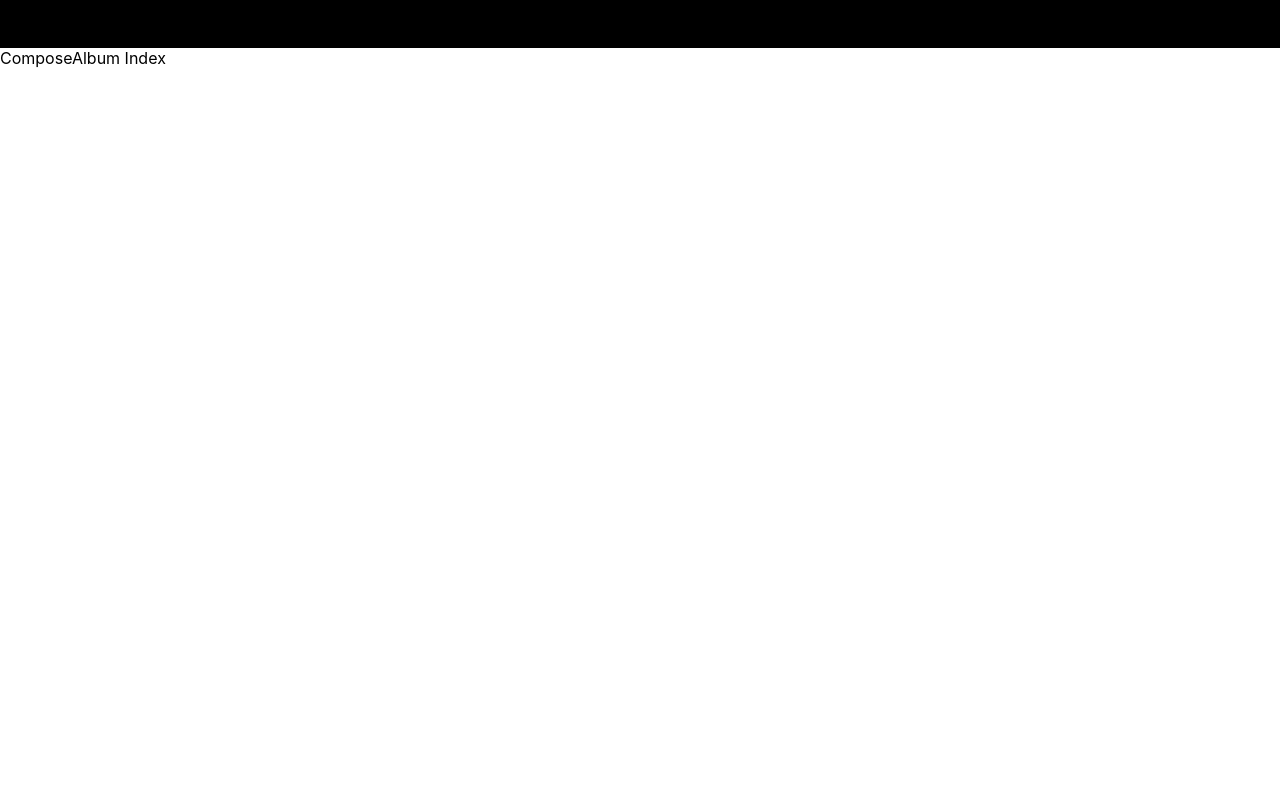
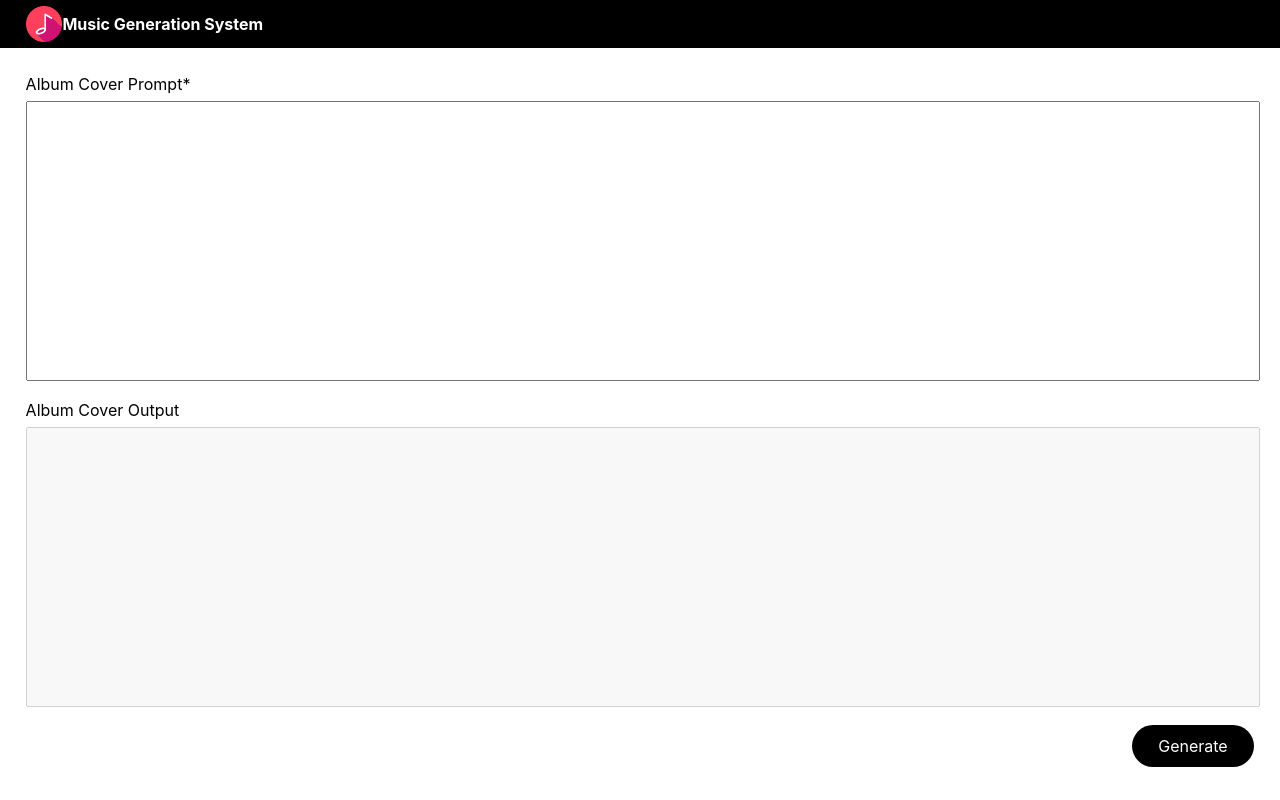
Before and after one commit to shivalikasingh95/assembly-ai-hackathon, a React (Create React App) app in the folder ui/: page /compose-album in a window 1280 px wide. Built offline with nearby package versions, Linux system fonts and the light colour scheme.

Commit message:
Lyrics, Album Page

```diff
--- /dev/null
+++ b/ui/api/api.js
@@ -0,0 +1 @@
+import axios from "axios";
--- a/ui/package.json
+++ b/ui/package.json
@@ -11,6 +11,8 @@
     "react-dom": "^18.2.0",
     "react-router-dom": "^6.4.5",
     "react-scripts": "5.0.1",
+    "react-spinners": "^0.13.7",
+    "react-toastify": "^9.1.1",
     "web-vitals": "^2.1.4"
   },
   "scripts": {
--- a/ui/src/App.css
+++ b/ui/src/App.css
@@ -4,8 +4,14 @@
 
 .app-header-root {
   height: 6vh;
+  display: flex;
+  padding: 0% 2%;
   position: sticky;
+  color: #ffffff;
+  font-weight: bold;
+  align-items: center;
   background: #000000;
+  box-sizing: border-box;
 }
 
 .app-content-root {
@@ -53,3 +59,86 @@
   line-height: 1.5;
   text-align: center;
 }
+
+.compose-lyric-root {
+  height: 100%;
+}
+
+.compose-lyric-root-inner {
+  padding: 2%;
+  height: 100%;
+  display: flex;
+  box-sizing: border-box;
+  flex-direction: column;
+}
+
+.compose-lyric-input {
+  height: 43%;
+  display: flex;
+  margin-bottom: 2%;
+  flex-direction: column;
+}
+
+.compose-lyric-input-heading {
+  height: 5%;
+  margin-bottom: 1%;
+}
+
+.compose-lyric-input-box {
+  height: 94%;
+}
+
+.compose-lyric-output {
+  height: 43%;
+  display: flex;
+  margin-bottom: 2%;
+  flex-direction: column;
+}
+
+.compose-lyric-output-heading {
+  height: 5%;
+  margin-bottom: 1%;
+}
+
+.compose-lyric-output-box {
+  height: 94%;
+}
+
+.compose-lyric-footer {
+  height: 6%;
+  display: flex;
+}
+
+.compose-lyric-footer-error-container {
+  width: 50%;
+  display: flex;
+  align-items: center;
+}
+
+.compose-lyric-footer-button-container {
+  width: 50%;
+  display: flex;
+  justify-content: end;
+}
+
+.compose-lyric-textarea {
+  width: 100%;
+  resize: none;
+  height: 100%;
+}
+
+.compose-lyric-button {
+  width: 20%;
+  height: 100%;
+  display: flex;
+  cursor: pointer;
+  color: #ffffff;
+  border-radius: 500px;
+  align-items: center;
+  justify-content: center;
+  background-color: #000000;
+}
+
+.compose-lyric-button:hover {
+  transform: scale(1.04);
+}
--- a/ui/src/App.js
+++ b/ui/src/App.js
@@ -1,5 +1,10 @@
 import "./App.css";
-import { Route, Routes, Navigate, BrowserRouter as Router } from "react-router-dom";
+import {
+  Route,
+  Routes,
+  Navigate,
+  BrowserRouter as Router,
+} from "react-router-dom";
 
 import AppHeader from "./components/AppHeader";
 // Page / route import
@@ -11,11 +16,11 @@ import ComposeBgMusicIndex from "./pages/ComposeBgMusicIndex";
 function App() {
   return (
     <div className="app-root">
-      <div className="app-header-root">
-        <AppHeader />
-      </div>
-      <div className="app-content-root">
-        <Router>
+      <Router>
+        <div className="app-header-root">
+          <AppHeader />
+        </div>
+        <div className="app-content-root">
           <Routes>
             <Route exact path="/" element={<DashboardIndex />} />
             <Route path="/compose-lyric" element={<ComposeLyricIndex />} />
@@ -23,8 +28,8 @@ function App() {
             <Route path="/compose-bgmusic" element={<ComposeBgMusicIndex />} />
             <Route path="*" element={<Navigate to="/" />} />
           </Routes>
-        </Router>
-      </div>
+        </div>
+      </Router>
     </div>
   );
 }
--- a/ui/src/components/AppHeader.js
+++ b/ui/src/components/AppHeader.js
@@ -1,9 +1,24 @@
 import React from "react";
+import { useNavigate } from "react-router-dom";
+
+import MusicImg from "../images/music-note.png";
 
 const Header = () => {
+  const navigate = useNavigate();
   return (
-    <>Header</>
-  )
-}
+    <>
+      <img
+        width="3%"
+        src={MusicImg}
+        alt="Music Note"
+        style={{ cursor: "pointer" }}
+        onClick={() => navigate("/")}
+      />
+      <div style={{ cursor: "pointer" }} onClick={() => navigate("/")}>
+        Music Generation System
+      </div>
+    </>
+  );
+};
 
 export default Header;
--- a/ui/src/index.js
+++ b/ui/src/index.js
@@ -2,12 +2,26 @@ import "./index.css";
 import App from "./App";
 import React from "react";
 import ReactDOM from "react-dom/client";
+import "react-toastify/dist/ReactToastify.css";
+import { ToastContainer } from 'react-toastify';
 import reportWebVitals from "./reportWebVitals";
 
 const root = ReactDOM.createRoot(document.getElementById("root"));
 root.render(
   <React.StrictMode>
     <App />
+    <ToastContainer
+      rtl={false}
+      closeOnClick
+      pauseOnHover
+      theme="dark"
+      autoClose={5000}
+      pauseOnFocusLoss
+      draggable={false}
+      newestOnTop={false}
+      position="bottom-left"
+      hideProgressBar={false}
+    />
   </React.StrictMode>
 );
 
--- a/ui/src/pages/ComposeAlbumIndex.js
+++ b/ui/src/pages/ComposeAlbumIndex.js
@@ -1,9 +1,79 @@
-import React from "react";
+import React, { useState } from "react";
 
 const ComposeAlbumIndex = () => {
+  const [albumInfo, setAlbumInfo] = useState({
+    input: "",
+    output: "",
+    errorMessage: "",
+  });
+
+  const handleChangeAlbumInfo = (key, val) => {
+    setAlbumInfo({
+      ...albumInfo,
+      [key]: val,
+    });
+  };
+
+  const handleGenerateAlbum = async () => {
+    if (albumInfo?.input) {
+    } else {
+      setAlbumInfo({
+        ...albumInfo,
+        errorMessage: "Please fill the required fields !!!",
+      });
+    }
+  };
+
+  const handleDownloadAlbum = async () => {};
+
   return (
-    <>ComposeAlbum Index</>
-  )
-}
+    <div className="compose-lyric-root">
+      <div className="compose-lyric-root-inner">
+        <div className="compose-lyric-input">
+          <div className="compose-lyric-input-heading">Album Cover Prompt*</div>
+          <div className="compose-lyric-input-box">
+            <textarea
+              value={albumInfo?.input}
+              className="compose-lyric-textarea"
+              onChange={(e) => handleChangeAlbumInfo("input", e.target.value)}
+            />
+          </div>
+        </div>
+        <div className="compose-lyric-output">
+          <div className="compose-lyric-output-heading">Album Cover Output</div>
+          <div className="compose-lyric-output-box">
+            <textarea
+              disabled={true}
+              value={albumInfo?.output}
+              className="compose-lyric-textarea"
+            />
+          </div>
+        </div>
+        <div className="compose-lyric-footer">
+          <div className="compose-lyric-footer-error-container">
+            {albumInfo?.errorMessage}
+          </div>
+          <div className="compose-lyric-footer-button-container">
+            {albumInfo?.output ? (
+              <div
+                className="compose-lyric-button"
+                onClick={() => handleDownloadAlbum()}
+              >
+                Download
+              </div>
+            ) : null}
+            <div
+              style={{ marginLeft: "5%" }}
+              className="compose-lyric-button"
+              onClick={() => handleGenerateAlbum()}
+            >
+              Generate
+            </div>
+          </div>
+        </div>
+      </div>
+    </div>
+  );
+};
 
 export default ComposeAlbumIndex;
--- a/ui/src/pages/ComposeLyricIndex.js
+++ b/ui/src/pages/ComposeLyricIndex.js
@@ -1,9 +1,79 @@
-import React from "react";
+import React, { useState } from "react";
 
 const ComposeLyricIndex = () => {
+  const [lyricsInfo, setLyricsInfo] = useState({
+    input: "",
+    output: "",
+    errorMessage: "",
+  });
+
+  const handleChangeLyricInfo = (key, val) => {
+    setLyricsInfo({
+      ...lyricsInfo,
+      [key]: val,
+    });
+  };
+
+  const handleGenerateLyic = async () => {
+    if (lyricsInfo?.input) {
+    } else {
+      setLyricsInfo({
+        ...lyricsInfo,
+        errorMessage: "Please fill the required fields !!!",
+      });
+    }
+  };
+
+  const handleDownloadLyric = async () => {};
+
   return (
-    <>ComposeLyrics Index</>
-  )
-}
+    <div className="compose-lyric-root">
+      <div className="compose-lyric-root-inner">
+        <div className="compose-lyric-input">
+          <div className="compose-lyric-input-heading">Lyrics Prompt*</div>
+          <div className="compose-lyric-input-box">
+            <textarea
+              value={lyricsInfo?.input}
+              className="compose-lyric-textarea"
+              onChange={(e) => handleChangeLyricInfo("input", e.target.value)}
+            />
+          </div>
+        </div>
+        <div className="compose-lyric-output">
+          <div className="compose-lyric-output-heading">Lyrics Output</div>
+          <div className="compose-lyric-output-box">
+            <textarea
+              disabled={true}
+              value={lyricsInfo?.output}
+              className="compose-lyric-textarea"
+            />
+          </div>
+        </div>
+        <div className="compose-lyric-footer">
+          <div className="compose-lyric-footer-error-container">
+            {lyricsInfo?.errorMessage}
+          </div>
+          <div className="compose-lyric-footer-button-container">
+            {lyricsInfo?.output ? (
+              <div
+                className="compose-lyric-button"
+                onClick={() => handleDownloadLyric()}
+              >
+                Download
+              </div>
+            ) : null}
+            <div
+              style={{ marginLeft: "5%" }}
+              className="compose-lyric-button"
+              onClick={() => handleGenerateLyic()}
+            >
+              Generate
+            </div>
+          </div>
+        </div>
+      </div>
+    </div>
+  );
+};
 
 export default ComposeLyricIndex;
```
Also changed, not shown: ui/api/apiLoading.js (added), ui/api/apiMessage.js (added), ui/src/images/music-note.png (added), 1 other file (tests, documents, lock files or other folders).
